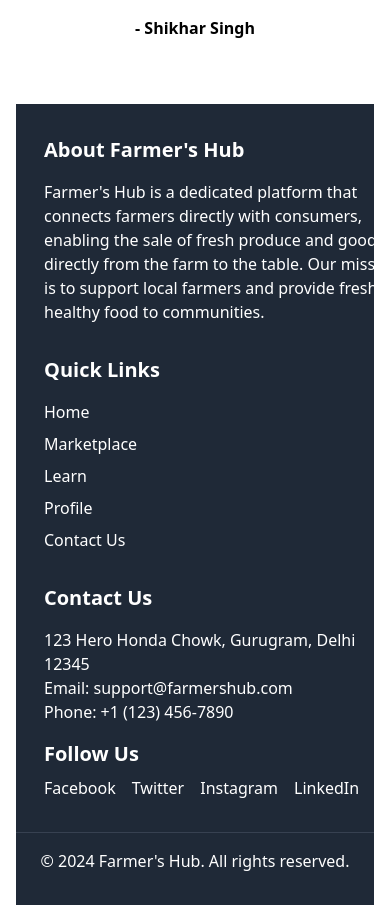
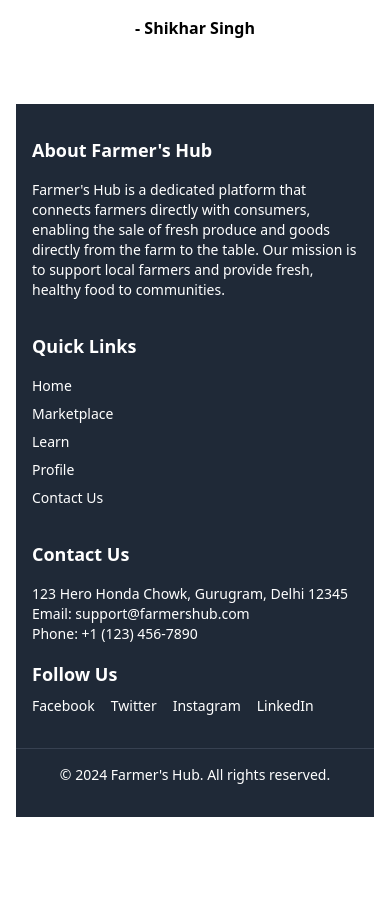
Before and after one commit to vinay961/Agro-Marketing, a React (Vite) app in the folder Frontend/: page / in a window 390 px wide. Shown: the part 1960-2881 px from the top of the page. After the commit the page ends 2793 px from the top, so only its background shows below. Built offline with nearby package versions, Linux system fonts and the light colour scheme; no server answers.

Commit message:
making footer flexible

```diff
--- a/Frontend/src/components/layout/Footer.jsx
+++ b/Frontend/src/components/layout/Footer.jsx
@@ -4,11 +4,12 @@ import { Link } from 'react-router-dom';
 function Footer() {
   return (
     <footer className="bg-gray-800 text-white py-8">
-      <div className="container mx-auto grid grid-cols-1 md:grid-cols-3 gap-8 ml-7">
+      <div className="container mx-auto px-4 grid grid-cols-1 sm:grid-cols-2 lg:grid-cols-3 gap-8">
+
         {/* Company Information */}
         <div>
-          <h3 className="text-xl font-bold mb-4">About Farmer's Hub</h3>
-          <p>
+          <h3 className="text-lg sm:text-xl font-bold mb-4">About Farmer's Hub</h3>
+          <p className="text-sm sm:text-base">
             Farmer's Hub is a dedicated platform that connects farmers directly with consumers,
             enabling the sale of fresh produce and goods directly from the farm to the table.
             Our mission is to support local farmers and provide fresh, healthy food to communities.
@@ -17,38 +18,39 @@ function Footer() {
 
         {/* Quick Links */}
         <div>
-          <h3 className="text-xl font-bold mb-4">Quick Links</h3>
-          <ul className="space-y-2">
+          <h3 className="text-lg sm:text-xl font-bold mb-4">Quick Links</h3>
+          <ul className="space-y-2 text-sm sm:text-base">
             <li><Link to="/" className="hover:underline">Home</Link></li>
             <li><Link to="/marketplace" className="hover:underline">Marketplace</Link></li>
             <li><Link to="/learn" className="hover:underline">Learn</Link></li>
             <li><Link to="/profile-setup" className="hover:underline">Profile</Link></li>
             <li><Link to="/contact" className="hover:underline">Contact Us</Link></li>
+
           </ul>
         </div>
 
         {/* Contact Information */}
         <div>
-          <h3 className="text-xl font-bold mb-4">Contact Us</h3>
-          <p>123 Hero Honda Chowk, Gurugram, Delhi 12345</p>
-          <p>Email: support@farmershub.com</p>
-          <p>Phone: +1 (123) 456-7890</p>
+          <h3 className="text-lg sm:text-xl font-bold mb-4">Contact Us</h3>
+          <p className="text-sm sm:text-base">123 Hero Honda Chowk, Gurugram, Delhi 12345</p>
+          <p className="text-sm sm:text-base">Email: support@farmershub.com</p>
+          <p className="text-sm sm:text-base">Phone: +1 (123) 456-7890</p>
 
           {/* Social Media Links */}
           <div className="mt-4">
-            <h3 className="text-xl font-bold mb-2">Follow Us</h3>
+            <h3 className="text-lg sm:text-xl font-bold mb-2">Follow Us</h3>
             <div className="flex space-x-4">
-              <a href="https://facebook.com" className="hover:text-gray-400" target="_blank" rel="noopener noreferrer">Facebook</a>
-              <a href="https://twitter.com" className="hover:text-gray-400" target="_blank" rel="noopener noreferrer">Twitter</a>
-              <a href="https://instagram.com" className="hover:text-gray-400" target="_blank" rel="noopener noreferrer">Instagram</a>
-              <a href="https://linkedin.com" className="hover:text-gray-400" target="_blank" rel="noopener noreferrer">LinkedIn</a>
+              <a href="https://facebook.com" className="hover:text-gray-400 text-sm sm:text-base" target="_blank" rel="noopener noreferrer">Facebook</a>
+              <a href="https://twitter.com" className="hover:text-gray-400 text-sm sm:text-base" target="_blank" rel="noopener noreferrer">Twitter</a>
+              <a href="https://instagram.com" className="hover:text-gray-400 text-sm sm:text-base" target="_blank" rel="noopener noreferrer">Instagram</a>
+              <a href="https://linkedin.com" className="hover:text-gray-400 text-sm sm:text-base" target="_blank" rel="noopener noreferrer">LinkedIn</a>
             </div>
           </div>
         </div>
       </div>
 
       <div className="text-center mt-8 border-t border-gray-700 pt-4">
-        <p>&copy; 2024 Farmer's Hub. All rights reserved.</p>
+        <p className="text-sm sm:text-base">&copy; 2024 Farmer's Hub. All rights reserved.</p>
       </div>
     </footer>
   );
--- a/Frontend/src/components/public/OrderStatus.jsx
+++ b/Frontend/src/components/public/OrderStatus.jsx
@@ -38,7 +38,8 @@ const OrderStatus = () => {
     const getUserOrder = async() => {
       try {
         const response = await get('/order/getuserorder');
-        console.log('Fetched Orders:', response.data);
+        const data = response.data;
+        console.log('Fetched Orders:', data[0].products[0].productId);
       } catch (error) {
         console.error("Error fetching products:", error);
       }
```
